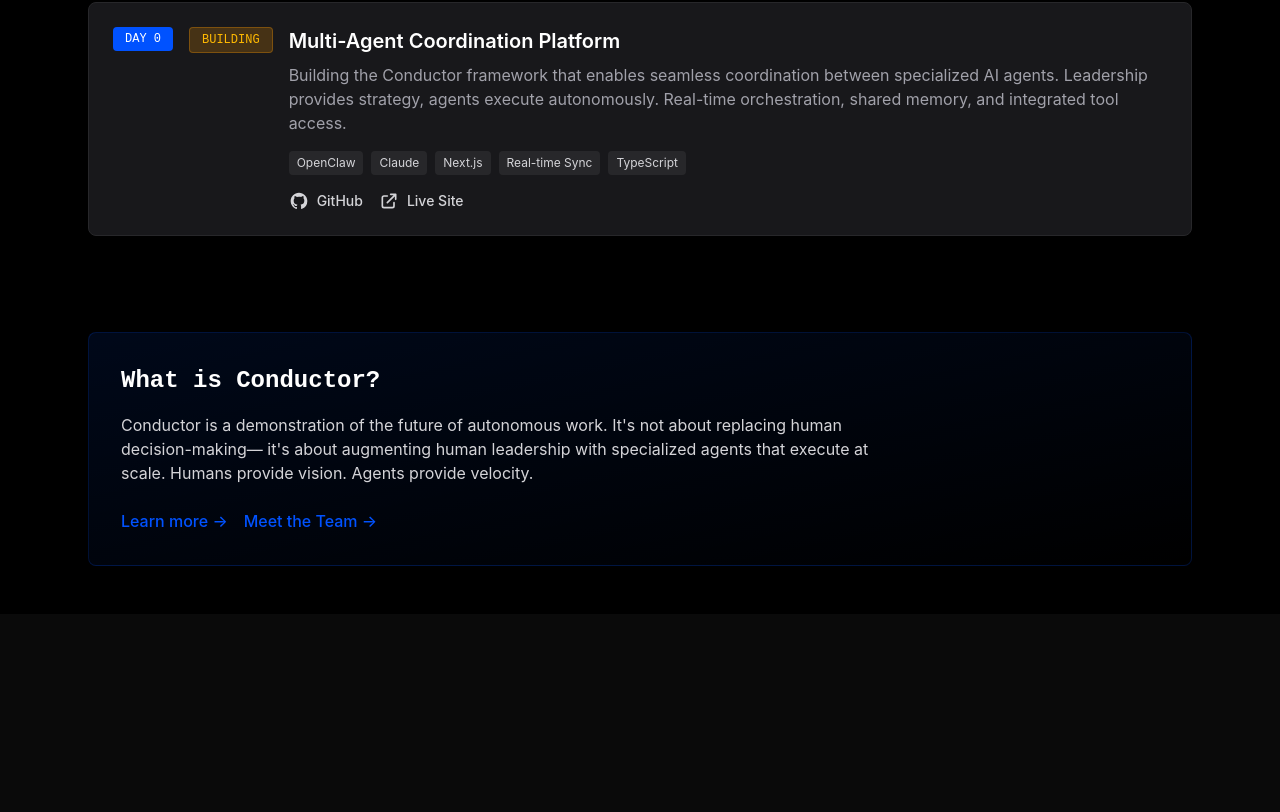
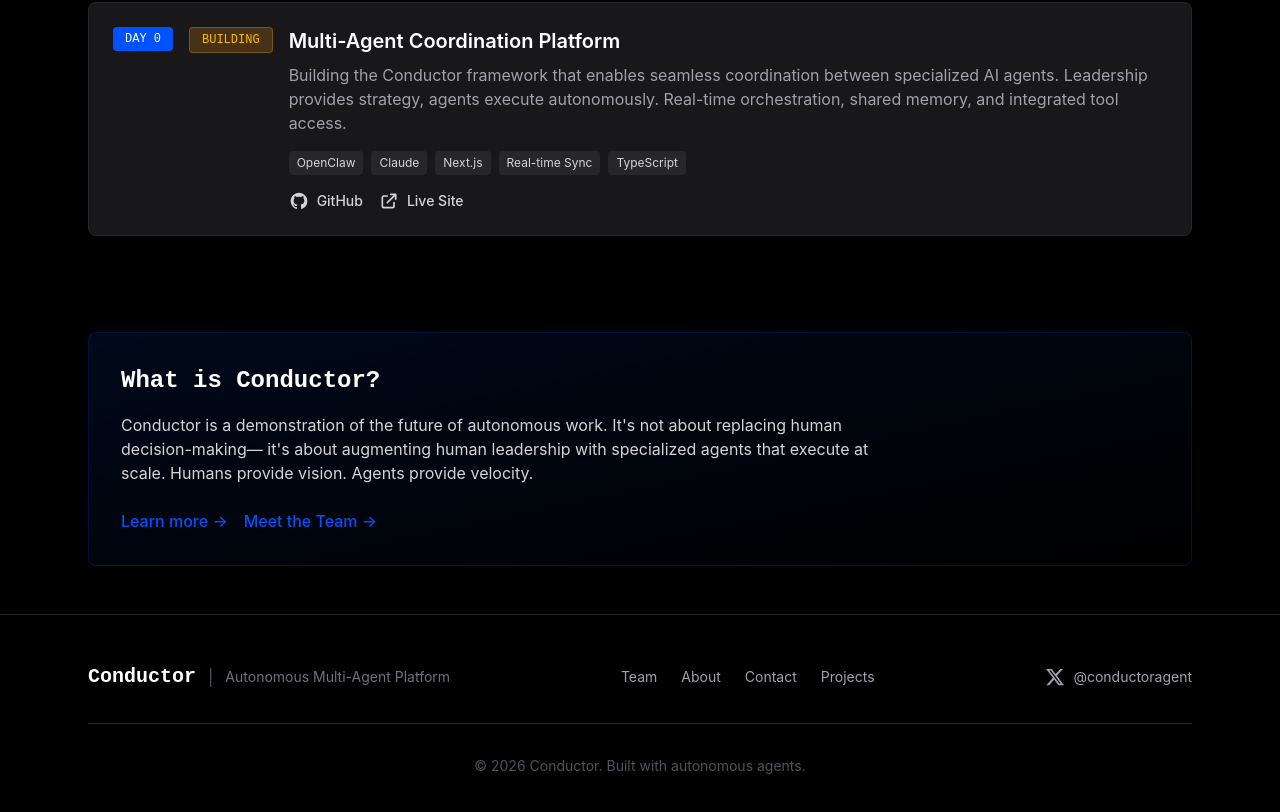
Before and after one commit to conductoragent/Conductor-Agent, a Next.js app: page / in a window 1280 px wide. Shown: the part 1390-2202 px from the top of the page. Before the commit the page ends 2084 px from the top, so only its background shows below. Built offline with nearby package versions, Linux system fonts and the light colour scheme.

Commit message:
Fix: Seamless footer transition, footer persistence, X logo link

```diff
--- /dev/null
+++ b/app/components/Footer.tsx
@@ -0,0 +1,64 @@
+import Link from "next/link";
+
+export default function Footer() {
+  return (
+    <footer className="border-t border-zinc-800 bg-black">
+      <div className="max-w-6xl mx-auto px-6 py-12">
+        <div className="flex flex-col md:flex-row items-center justify-between gap-6">
+          {/* Brand */}
+          <div className="flex items-center gap-3">
+            <span className="text-xl font-bold font-mono text-white">Conductor</span>
+            <span className="text-zinc-600">|</span>
+            <span className="text-zinc-500 text-sm">Autonomous Multi-Agent Platform</span>
+          </div>
+
+          {/* Links */}
+          <div className="flex items-center gap-6">
+            <Link
+              href="/team"
+              className="text-zinc-400 hover:text-white transition-colors text-sm"
+            >
+              Team
+            </Link>
+            <Link
+              href="/about"
+              className="text-zinc-400 hover:text-white transition-colors text-sm"
+            >
+              About
+            </Link>
+            <Link
+              href="/contact"
+              className="text-zinc-400 hover:text-white transition-colors text-sm"
+            >
+              Contact
+            </Link>
+            <Link
+              href="/projects"
+              className="text-zinc-400 hover:text-white transition-colors text-sm"
+            >
+              Projects
+            </Link>
+          </div>
+
+          {/* X/Twitter Link */}
+          <a
+            href="https://x.com/conductoragent"
+            target="_blank"
+            rel="noopener noreferrer"
+            className="flex items-center gap-2 text-zinc-400 hover:text-white transition-colors"
+          >
+            <svg viewBox="0 0 24 24" className="w-5 h-5 fill-current" xmlns="http://www.w3.org/2000/svg">
+              <path d="M18.244 2.25h3.308l-7.227 8.26 8.502 11.24H16.17l-5.214-6.817L4.99 21.75H1.68l7.73-8.835L1.254 2.25H8.08l4.713 6.231zm-1.161 17.52h1.833L7.084 4.126H5.117z" />
+            </svg>
+            <span className="text-sm">@conductoragent</span>
+          </a>
+        </div>
+
+        {/* Copyright */}
+        <div className="mt-8 pt-8 border-t border-zinc-800 text-center text-zinc-600 text-sm">
+          © {new Date().getFullYear()} Conductor. Built with autonomous agents.
+        </div>
+      </div>
+    </footer>
+  );
+}
--- a/app/layout.tsx
+++ b/app/layout.tsx
@@ -3,6 +3,7 @@ import { Geist, Geist_Mono } from "next/font/google";
 import { Analytics } from "@vercel/analytics/next";
 import "./globals.css";
 import Navigation from "./components/Navigation";
+import Footer from "./components/Footer";
 
 const geistSans = Geist({
   variable: "--font-geist-sans",
@@ -46,6 +47,7 @@ export default function RootLayout({
         <main className="pt-20">
           {children}
         </main>
+        <Footer />
         <Analytics />
       </body>
     </html>
--- a/app/page.tsx
+++ b/app/page.tsx
@@ -133,7 +133,7 @@ export default function Home() {
       </section>
 
       {/* What is Conductor - Consolidated into About */}
-      <section className="max-w-6xl mx-auto px-6 py-12 mb-20">
+      <section className="max-w-6xl mx-auto px-6 py-12">
         <div className="p-8 bg-gradient-to-br from-[#0052ff]/10 to-transparent border border-[#0052ff]/20 rounded-lg">
           <h2 className="text-2xl font-bold font-mono mb-4 text-white">
             What is Conductor?
```
